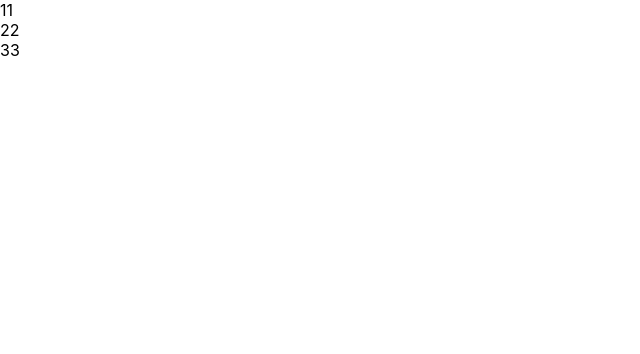
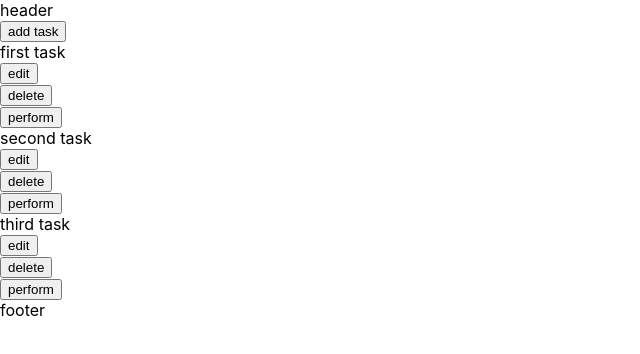
Before and after one commit to AntonGoncharik/to_do_list, a React (Create React App) app: page / in a window 1280 px wide. Shown: the top 354 px of the page, without its empty margins (0-640 px from the left). Built offline with nearby package versions, Linux system fonts and the light colour scheme.

Commit message:
second step: first structure

```diff
--- a/package.json
+++ b/package.json
@@ -5,6 +5,7 @@
   "dependencies": {
     "react": "^16.9.0",
     "react-dom": "^16.9.0",
+    "react-redux": "^7.1.1",
     "react-scripts": "3.1.1",
     "redux": "^4.0.4"
   },
--- a/src/App.js
+++ b/src/App.js
@@ -3,13 +3,17 @@ import './App.css';
 import Footer from "./components/Footer/Footer";
 import ToDoList from "./components/ToDoList/ToDoList";
 import Header from "./components/Header/Header";
+import {Provider} from 'react-redux';
+import {store} from './redux/store';
 
 const App = (props) => {
     return (
         <div>
-            <Header/>
-            <ToDoList/>
-            <Footer/>
+            <Provider store={store}>
+                <Header/>
+                <ToDoList/>
+                <Footer/>
+            </Provider>
         </div>
     )
 }
--- a/src/components/Footer/Footer.js
+++ b/src/components/Footer/Footer.js
@@ -1,8 +1,11 @@
 import React from 'react';
+import Task from "../Task/Task";
 
 const Footer = (props) => {
     return (
-        <div>33</div>
+        <div>
+            footer
+        </div>
     )
 }
 
--- a/src/components/Header/Header.js
+++ b/src/components/Header/Header.js
@@ -2,7 +2,7 @@ import React from 'react';
 
 const Header = (props) => {
     return (
-        <div>11</div>
+        <div>header</div>
     )
 }
 
--- /dev/null
+++ b/src/components/Task/Task.js
@@ -0,0 +1,35 @@
+import React, {useState, useEffect} from 'react';
+
+const Task = ({index, task, deleteTask, performTask, updateTask}) => {
+    const [editMode, setEditMode] = useState(false);
+    useEffect(() => {
+
+    });
+    const onEditMode = () => {
+        setEditMode(true);
+    }
+    const offEditMode = () => {
+        setEditMode(false);
+    }
+
+    return (
+        <div>
+            <div>{index}</div>
+            <div>
+                {editMode && <input autoFocus onBlur={offEditMode}/>}
+                {!editMode && <span onDoubleClick={onEditMode}>{task}</span>}
+            </div>
+            <div>
+                <button>edit</button>
+            </div>
+            <div>
+                <button>delete</button>
+            </div>
+            <div>
+                <button>perform</button>
+            </div>
+        </div>
+    )
+}
+
+export default Task;
--- a/src/components/ToDoList/ToDoList.js
+++ b/src/components/ToDoList/ToDoList.js
@@ -1,9 +1,41 @@
 import React from 'react';
+import Task from "../Task/Task";
+import {connect} from "react-redux";
+import {addTask, deleteTask, performTask, updateTask} from "../../redux/task_reducer";
 
 const ToDoList = (props) => {
+    const addTask = () => {
+        props.addTask('test');
+    }
+
     return (
-        <div>22</div>
+        <div>
+            <button onClick={addTask}>add task</button>
+            {props.tasks.map(item =>
+                <Task key={item.id}
+                      indec={item.index}
+                      task={item.task}
+                      deleteTask={props.deleteTask}
+                      performTask={props.performTask}
+                      updateTask={props.updateTask}/>
+            )}
+        </div>
     )
 }
 
-export default ToDoList;
+const mapStateToProps = (state) => {
+    return {
+        tasks: state.toDoList.tasks
+    }
+}
+
+const mapDispatchToProps = (dispatch) => {
+    return {
+        addTask: text => dispatch(addTask(text)),
+        deleteTask: id => dispatch(deleteTask(id)),
+        performTask: id => dispatch(performTask(id)),
+        updateTask: (id, text) => dispatch(updateTask(id, text))
+    }
+}
+
+export default connect(mapStateToProps, mapDispatchToProps)(ToDoList);
--- a/src/redux/store.js
+++ b/src/redux/store.js
@@ -1,8 +1,8 @@
 import {combineReducers, createStore} from "redux";
 import {taskReducer} from "./task_reducer";
 
-let reducers = combineReducers({
+const reducers = combineReducers({
     toDoList: taskReducer
 });
 
-export let store = createStore(reducers);
+export const store = createStore(reducers);
--- a/src/redux/task_reducer.js
+++ b/src/redux/task_reducer.js
@@ -3,35 +3,43 @@ const PERFORM_TASK = 'PERFORM_TASK';
 const UPDATE_TASK = 'UPDATE_TASK';
 const DELETE_TASK = 'DELETE_TASK';
 
-let initialState = {
-    tasks: [{id: 1, task: 'first task'}]
+const initialState = {
+    tasks: [{id: 1, index: 0, task: 'first task'},
+        {id: 2, index: 1, task: 'second task'},
+        {id: 3, index: 2, task: 'third task'}]
 };
 
 export const taskReducer = (state = initialState, action) => {
     switch (action.type) {
         case ADD_TASK:
+            return {...state, tasks: [...state.tasks, {task: action.text}]}
             break;
         case PERFORM_TASK:
+            return {...state}
             break;
         case UPDATE_TASK:
+            return {...state}
             break;
         case DELETE_TASK:
+            return {...state}
             break;
+        default:
+            return state;
     }
 }
 
-export const addTask = () => {
-    return {type: 'ADD_TASK'}
+export const addTask = (text) => {
+    return {type: 'ADD_TASK', text}
 }
 
-export const performTask = () => {
-    return {type: 'PERFORM_TASK'}
+export const performTask = (id) => {
+    return {type: 'PERFORM_TASK', id}
 }
 
-export const updateTask = () => {
-    return {type: 'UPDATE_TASK'}
+export const updateTask = (id, text) => {
+    return {type: 'UPDATE_TASK', id, text}
 }
 
-export const deleteTask = () => {
-    return {type: 'DELETE_TASK'}
+export const deleteTask = (id) => {
+    return {type: 'DELETE_TASK', id}
 }
```
Also changed, not shown: 1 other file (tests, documents, lock files or other folders).
